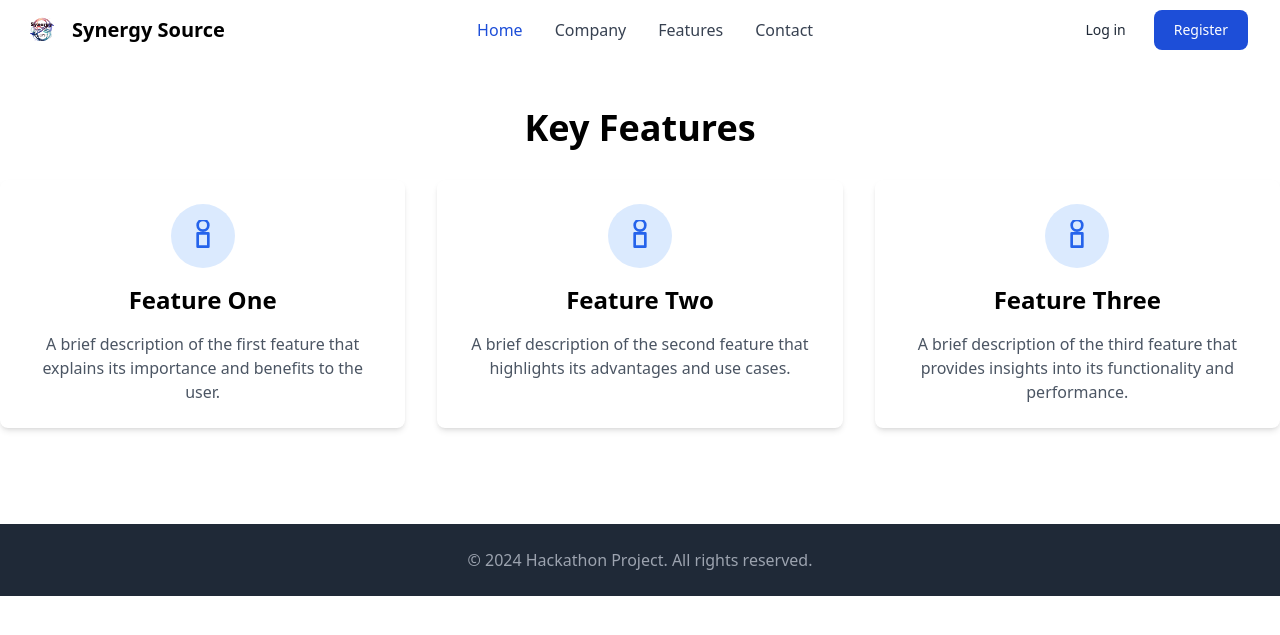
After one commit to RolexAlexander/synergysource, a Python web app: template template/features.html in a window 1280 px wide. The commit adds this page. Shown: the top 635 px of the page. Run offline with Jinja, Linux system fonts and the light colour scheme; the template is opened without the code that fills it, so the values that code supplies are empty; some libraries are stand-ins or nearby versions.

Commit message:
added features panel

```diff
--- a/template/contact.html
+++ b/template/contact.html
@@ -30,7 +30,7 @@
                             <a href="#" class="block py-2 pr-4 pl-3 text-gray-700 border-b border-gray-100 hover:bg-gray-50 lg:hover:bg-transparent lg:border-0 lg:hover:text-[#1d4ed8] lg:p-0 dark:text-gray-400 lg:dark:hover:text-white dark:hover:bg-gray-700 dark:hover:text-white lg:dark:hover:bg-transparent dark:border-gray-700">Company</a>
                         </li>
                         <li>
-                            <a href="#" class="block py-2 pr-4 pl-3 text-gray-700 border-b border-gray-100 hover:bg-gray-50 lg:hover:bg-transparent lg:border-0 lg:hover:text-[#1d4ed8] lg:p-0 dark:text-gray-400 lg:dark:hover:text-white dark:hover:bg-gray-700 dark:hover:text-white lg:dark:hover:bg-transparent dark:border-gray-700">Features</a>
+                            <a href="/template/features.html" class="block py-2 pr-4 pl-3 text-gray-700 border-b border-gray-100 hover:bg-gray-50 lg:hover:bg-transparent lg:border-0 lg:hover:text-[#1d4ed8] lg:p-0 dark:text-gray-400 lg:dark:hover:text-white dark:hover:bg-gray-700 dark:hover:text-white lg:dark:hover:bg-transparent dark:border-gray-700">Features</a>
                         </li>
                         <li>
                             <a href="/template/contact.html" class="block py-2 pr-4 pl-3 text-gray-700 border-b border-gray-100 hover:bg-gray-50 lg:hover:bg-transparent lg:border-0 lg:hover:text-[#1d4ed8] lg:p-0 dark:text-gray-400 lg:dark:hover:text-white dark:hover:bg-gray-700 dark:hover:text-white lg:dark:hover:bg-transparent dark:border-gray-700">Contact</a>
--- /dev/null
+++ b/template/features.html
@@ -0,0 +1,108 @@
+<!DOCTYPE html>
+<html lang="en">
+    <head>
+        <meta charset="utf-8">
+        <meta name="viewport" content="width=device-width, initial-scale=1, shrink-to-fit=no">
+        <title>synergysource</title>
+        <link rel="icon" type="image/webp" href="/template/assets/logo.png" />
+    </head>
+    <link href="https://cdn.jsdelivr.net/npm/flowbite@2.5.1/dist/flowbite.min.css"  rel="stylesheet" />
+    <script src="https://cdn.jsdelivr.net/npm/flowbite@2.5.1/dist/flowbite.min.js"></script>
+    <script src="https://cdn.tailwindcss.com"></script>
+    <body>
+        <div>
+            <header>
+                <nav class="bg-white border-gray-200 px-4 lg:px-6 py-2.5 dark:bg-gray-800">
+                    <div class="flex flex-wrap justify-between items-center mx-auto max-w-screen-xl">
+                        <a href="https://to_be_added.com" class="flex items-center">
+                            <img src="/template/assets/logo.png" class="mr-3 h-6 sm:h-9" alt="Synergy Source Logo" />
+                            <span class="self-center text-xl font-semibold whitespace-nowrap dark:text-white">Synergy Source</span>
+                        </a>
+                        <div class="flex items-center lg:order-2">
+                            <a href="/template/login.html" class="text-gray-800 dark:text-white hover:bg-gray-50 focus:ring-4 focus:ring-gray-300 font-medium rounded-lg text-sm px-4 lg:px-5 py-2 lg:py-2.5 mr-2 dark:hover:bg-gray-700 focus:outline-none dark:focus:ring-gray-800">Log in</a>
+                            <a href="/template/signup.html" class="text-white bg-[#1d4ed8] hover:bg-[#1e40af] focus:ring-4 focus:ring-[#93c5fd] font-medium rounded-lg text-sm px-4 lg:px-5 py-2 lg:py-2.5 mr-2 dark:bg-[#2563eb] dark:hover:bg-[#1d4ed8] focus:outline-none dark:focus:ring-[#1e40af]">Register</a>
+                            <button data-collapse-toggle="mobile-menu-2" type="button" class="inline-flex items-center p-2 ml-1 text-sm text-gray-500 rounded-lg lg:hidden hover:bg-gray-100 focus:outline-none focus:ring-2 focus:ring-gray-200 dark:text-gray-400 dark:hover:bg-gray-700 dark:focus:ring-gray-600" aria-controls="mobile-menu-2" aria-expanded="false">
+                                <span class="sr-only">Open main menu</span>
+                                <svg class="w-6 h-6" fill="currentColor" viewBox="0 0 20 20" xmlns="http://www.w3.org/2000/svg"><path fill-rule="evenodd" d="M3 5a1 1 0 011-1h12a1 1 0 110 2H4a1 1 0 01-1-1zM3 10a1 1 0 011-1h12a1 1 0 110 2H4a1 1 0 01-1-1zM3 15a1 1 0 011-1h12a1 1 0 110 2H4a1 1 0 01-1-1z" clip-rule="evenodd"></path></svg>
+                                <svg class="hidden w-6 h-6" fill="currentColor" viewBox="0 0 20 20" xmlns="http://www.w3.org/2000/svg"><path fill-rule="evenodd" d="M4.293 4.293a1 1 0 011.414 0L10 8.586l4.293-4.293a1 1 0 111.414 1.414L11.414 10l4.293 4.293a1 1 0 01-1.414 1.414L10 11.414l-4.293 4.293a1 1 0 01-1.414-1.414L8.586 10 4.293 5.707a1 1 0 010-1.414z" clip-rule="evenodd"></path></svg>
+                            </button>
+                        </div>
+                        <div class="hidden justify-between items-center w-full lg:flex lg:w-auto lg:order-1" id="mobile-menu-2">
+                            <ul class="flex flex-col mt-4 font-medium lg:flex-row lg:space-x-8 lg:mt-0">
+                                <li>
+                                    <a href="/template/index.html" class="block py-2 pr-4 pl-3 text-white rounded bg-[#1d4ed8] lg:bg-transparent lg:text-[#1d4ed8] lg:p-0 dark:text-white" aria-current="page">Home</a>
+                                </li>
+                                <li>
+                                    <a href="#" class="block py-2 pr-4 pl-3 text-gray-700 border-b border-gray-100 hover:bg-gray-50 lg:hover:bg-transparent lg:border-0 lg:hover:text-[#1d4ed8] lg:p-0 dark:text-gray-400 lg:dark:hover:text-white dark:hover:bg-gray-700 dark:hover:text-white lg:dark:hover:bg-transparent dark:border-gray-700">Company</a>
+                                </li>
+                                <li>
+                                    <a href="/template/features.html" class="block py-2 pr-4 pl-3 text-gray-700 border-b border-gray-100 hover:bg-gray-50 lg:hover:bg-transparent lg:border-0 lg:hover:text-[#1d4ed8] lg:p-0 dark:text-gray-400 lg:dark:hover:text-white dark:hover:bg-gray-700 dark:hover:text-white lg:dark:hover:bg-transparent dark:border-gray-700">Features</a>
+                                </li>
+                                <li>
+                                    <a href="/template/contact.html" class="block py-2 pr-4 pl-3 text-gray-700 border-b border-gray-100 hover:bg-gray-50 lg:hover:bg-transparent lg:border-0 lg:hover:text-[#1d4ed8] lg:p-0 dark:text-gray-400 lg:dark:hover:text-white dark:hover:bg-gray-700 dark:hover:text-white lg:dark:hover:bg-transparent dark:border-gray-700">Contact</a>
+                                </li>
+                            </ul>
+                        </div>
+                    </div>
+                </nav>
+            </header>
+        </div>
+
+<!-- Features Section -->
+<section id="features" class="py-12">
+    <div class="container mx-auto">
+        <h2 class="text-4xl font-bold text-center mb-8">Key Features</h2>
+        <div class="grid grid-cols-1 md:grid-cols-2 lg:grid-cols-3 gap-8">
+            <!-- Feature 1 -->
+            <div class="bg-white p-6 rounded-lg shadow-md hover:shadow-lg transition-shadow duration-300">
+                <div class="flex items-center justify-center mb-4">
+                    <span class="bg-blue-100 text-blue-600 p-4 rounded-full">
+                        <svg xmlns="http://www.w3.org/2000/svg" class="h-8 w-8" fill="none" viewBox="0 0 24 24" stroke="currentColor">
+                            <path stroke-linecap="round" stroke-linejoin="round" stroke-width="2" d="M12 8c2.21 0 4-1.79 4-4S14.21 0 12 0 8 1.79 8 4s1.79 4 4 4z" />
+                            <path stroke-linecap="round" stroke-linejoin="round" stroke-width="2" d="M8 10h8v10H8V10z" />
+                        </svg>
+                    </span>
+                </div>
+                <h3 class="text-2xl font-semibold text-center mb-4">Feature One</h3>
+                <p class="text-gray-600 text-center">A brief description of the first feature that explains its importance and benefits to the user.</p>
+            </div>
+
+            <!-- Feature 2 -->
+            <div class="bg-white p-6 rounded-lg shadow-md hover:shadow-lg transition-shadow duration-300">
+                <div class="flex items-center justify-center mb-4">
+                    <span class="bg-blue-100 text-blue-600 p-4 rounded-full">
+                        <svg xmlns="http://www.w3.org/2000/svg" class="h-8 w-8" fill="none" viewBox="0 0 24 24" stroke="currentColor">
+                            <path stroke-linecap="round" stroke-linejoin="round" stroke-width="2" d="M12 8c2.21 0 4-1.79 4-4S14.21 0 12 0 8 1.79 8 4s1.79 4 4 4z" />
+                            <path stroke-linecap="round" stroke-linejoin="round" stroke-width="2" d="M8 10h8v10H8V10z" />
+                        </svg>
+                    </span>
+                </div>
+                <h3 class="text-2xl font-semibold text-center mb-4">Feature Two</h3>
+                <p class="text-gray-600 text-center">A brief description of the second feature that highlights its advantages and use cases.</p>
+            </div>
+
+            <!-- Feature 3 -->
+            <div class="bg-white p-6 rounded-lg shadow-md hover:shadow-lg transition-shadow duration-300">
+                <div class="flex items-center justify-center mb-4">
+                    <span class="bg-blue-100 text-blue-600 p-4 rounded-full">
+                        <svg xmlns="http://www.w3.org/2000/svg" class="h-8 w-8" fill="none" viewBox="0 0 24 24" stroke="currentColor">
+                            <path stroke-linecap="round" stroke-linejoin="round" stroke-width="2" d="M12 8c2.21 0 4-1.79 4-4S14.21 0 12 0 8 1.79 8 4s1.79 4 4 4z" />
+                            <path stroke-linecap="round" stroke-linejoin="round" stroke-width="2" d="M8 10h8v10H8V10z" />
+                        </svg>
+                    </span>
+                </div>
+                <h3 class="text-2xl font-semibold text-center mb-4">Feature Three</h3>
+                <p class="text-gray-600 text-center">A brief description of the third feature that provides insights into its functionality and performance.</p>
+            </div>
+        </div>
+    </div>
+</section>
+
+<!-- Footer -->
+<footer class="bg-gray-800 text-gray-400 py-6 mt-12">
+    <div class="container mx-auto text-center">
+        <p>&copy; 2024 Hackathon Project. All rights reserved.</p>
+    </div>
+</footer>
+</body>
+</html>
```
